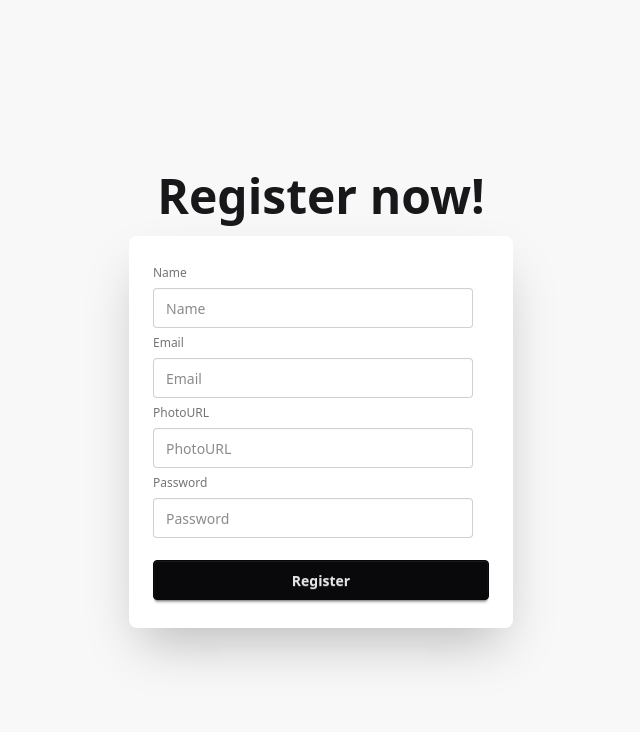
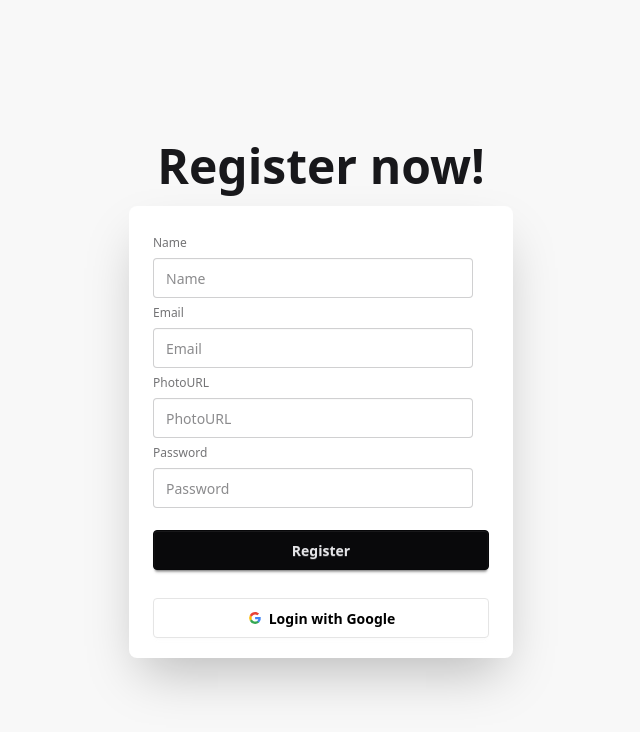
Before and after one commit to MD-Moniruzzaman-Arafat/real-state-react-project, a React (Vite) app: page /register in a window 1280 px wide. Shown: the top 732 px of the page, without its empty margins (319-959 px from the left). Built offline with nearby package versions, Linux system fonts and the light colour scheme; no server answers.

Commit message:
google login feature added

```diff
--- a/src/components/Login/Login.jsx
+++ b/src/components/Login/Login.jsx
@@ -3,7 +3,7 @@ import { useNavigate } from 'react-router';
 import useAuth from '../../hooks/useAuth';
 
 export default function Login() {
-  const { loginUser } = useAuth();
+  const { loginUser, signInWithGoogle } = useAuth();
   const [formData, setFormData] = useState({
     email: '',
     password: '',
@@ -30,6 +30,15 @@ export default function Login() {
     console.log('Form Data Submitted:', formData);
     // Here you can add logic to handle login, e.g., call an API
   };
+  const handleGoogleLogin = async () => {
+    try {
+      const res = await signInWithGoogle();
+      console.log(res);
+      navigate('/');
+    } catch (error) {
+      console.error('Error logging in with Google:', error);
+    }
+  };
   return (
     <>
       <div className="hero bg-base-200 min-h-screen">
@@ -37,11 +46,8 @@ export default function Login() {
           <div className="text-center ">
             <h1 className="text-5xl font-bold">Login now!</h1>
           </div>
-          <form
-            onSubmit={handleSubmit}
-            className="card bg-base-100 w-full max-w-sm shrink-0 shadow-2xl"
-          >
-            <div className="card-body">
+          <div className="card bg-base-100 w-full max-w-sm shrink-0 shadow-2xl">
+            <form onSubmit={handleSubmit} className="card-body">
               <fieldset className="fieldset">
                 <label className="label">Email</label>
                 <input
@@ -63,8 +69,41 @@ export default function Login() {
                 />
                 <button className="btn btn-neutral mt-4">Login</button>
               </fieldset>
-            </div>
-          </form>
+            </form>
+            <button
+              onClick={handleGoogleLogin}
+              className="btn mx-6 mb-5 bg-white text-black border-[#e5e5e5]"
+            >
+              <svg
+                aria-label="Google logo"
+                width="16"
+                height="16"
+                xmlns="http://www.w3.org/2000/svg"
+                viewBox="0 0 512 512"
+              >
+                <g>
+                  <path d="m0 0H512V512H0" fill="#fff"></path>
+                  <path
+                    fill="#34a853"
+                    d="M153 292c30 82 118 95 171 60h62v48A192 192 0 0190 341"
+                  ></path>
+                  <path
+                    fill="#4285f4"
+                    d="m386 400a140 175 0 0053-179H260v74h102q-7 37-38 57"
+                  ></path>
+                  <path
+                    fill="#fbbc02"
+                    d="m90 341a208 200 0 010-171l63 49q-12 37 0 73"
+                  ></path>
+                  <path
+                    fill="#ea4335"
+                    d="m153 219c22-69 116-109 179-50l55-54c-78-75-230-72-297 55"
+                  ></path>
+                </g>
+              </svg>
+              Login with Google
+            </button>
+          </div>
         </div>
       </div>
     </>
--- a/src/components/Register/Register.jsx
+++ b/src/components/Register/Register.jsx
@@ -4,7 +4,7 @@ import { useNavigate } from 'react-router';
 import useAuth from '../../hooks/useAuth';
 
 export default function Register() {
-  const { createUser } = useAuth();
+  const { createUser, signInWithGoogle } = useAuth();
   const [formData, setFormData] = useState({
     name: '',
     email: '',
@@ -39,6 +39,15 @@ export default function Register() {
     console.log('Form Data Submitted:', formData);
     // Here you can add logic to handle registration, e.g., call an API
   };
+  const handleGoogleLogin = async () => {
+    try {
+      const res = await signInWithGoogle();
+      console.log(res);
+      navigate('/');
+    } catch (error) {
+      console.error('Error logging in with Google:', error);
+    }
+  };
   return (
     <>
       <div className="hero bg-base-200 min-h-screen">
@@ -46,11 +55,8 @@ export default function Register() {
           <div className="text-center ">
             <h1 className="text-5xl font-bold">Register now!</h1>
           </div>
-          <form
-            onSubmit={handleSubmit}
-            className="card bg-base-100 w-full max-w-sm shrink-0 shadow-2xl"
-          >
-            <div className="card-body">
+          <div className="card bg-base-100 w-full max-w-sm shrink-0 shadow-2xl">
+            <form onSubmit={handleSubmit} className="card-body">
               <fieldset className="fieldset">
                 <label className="label">Name</label>
                 <input
@@ -90,8 +96,41 @@ export default function Register() {
                 />
                 <button className="btn btn-neutral mt-4">Register</button>
               </fieldset>
-            </div>
-          </form>
+            </form>
+            <button
+              onClick={handleGoogleLogin}
+              className="btn mx-6 mb-5 bg-white text-black border-[#e5e5e5]"
+            >
+              <svg
+                aria-label="Google logo"
+                width="16"
+                height="16"
+                xmlns="http://www.w3.org/2000/svg"
+                viewBox="0 0 512 512"
+              >
+                <g>
+                  <path d="m0 0H512V512H0" fill="#fff"></path>
+                  <path
+                    fill="#34a853"
+                    d="M153 292c30 82 118 95 171 60h62v48A192 192 0 0190 341"
+                  ></path>
+                  <path
+                    fill="#4285f4"
+                    d="m386 400a140 175 0 0053-179H260v74h102q-7 37-38 57"
+                  ></path>
+                  <path
+                    fill="#fbbc02"
+                    d="m90 341a208 200 0 010-171l63 49q-12 37 0 73"
+                  ></path>
+                  <path
+                    fill="#ea4335"
+                    d="m153 219c22-69 116-109 179-50l55-54c-78-75-230-72-297 55"
+                  ></path>
+                </g>
+              </svg>
+              Login with Google
+            </button>
+          </div>
         </div>
       </div>
     </>
--- a/src/provider/AuthProvider.jsx
+++ b/src/provider/AuthProvider.jsx
@@ -1,7 +1,9 @@
 import {
   createUserWithEmailAndPassword,
+  GoogleAuthProvider,
   onAuthStateChanged,
   signInWithEmailAndPassword,
+  signInWithPopup,
   signOut,
 } from 'firebase/auth';
 import { useEffect, useState } from 'react';
@@ -10,6 +12,12 @@ import { AuthContext } from '../context';
 
 export default function AuthProvider({ children }) {
   const [user, setUser] = useState(null);
+
+  const googleProvider = new GoogleAuthProvider();
+
+  const signInWithGoogle = () => {
+    return signInWithPopup(auth, googleProvider);
+  };
 
   const createUser = (email, password) => {
     return createUserWithEmailAndPassword(auth, email, password);
@@ -30,7 +38,14 @@ export default function AuthProvider({ children }) {
     return () => unsubscribe();
   }, []);
 
-  const authInfo = { user, setUser, createUser, loginUser, logoutUser };
+  const authInfo = {
+    user,
+    setUser,
+    createUser,
+    loginUser,
+    logoutUser,
+    signInWithGoogle,
+  };
   return (
     <>
       <AuthContext.Provider value={authInfo}>{children}</AuthContext.Provider>
```
